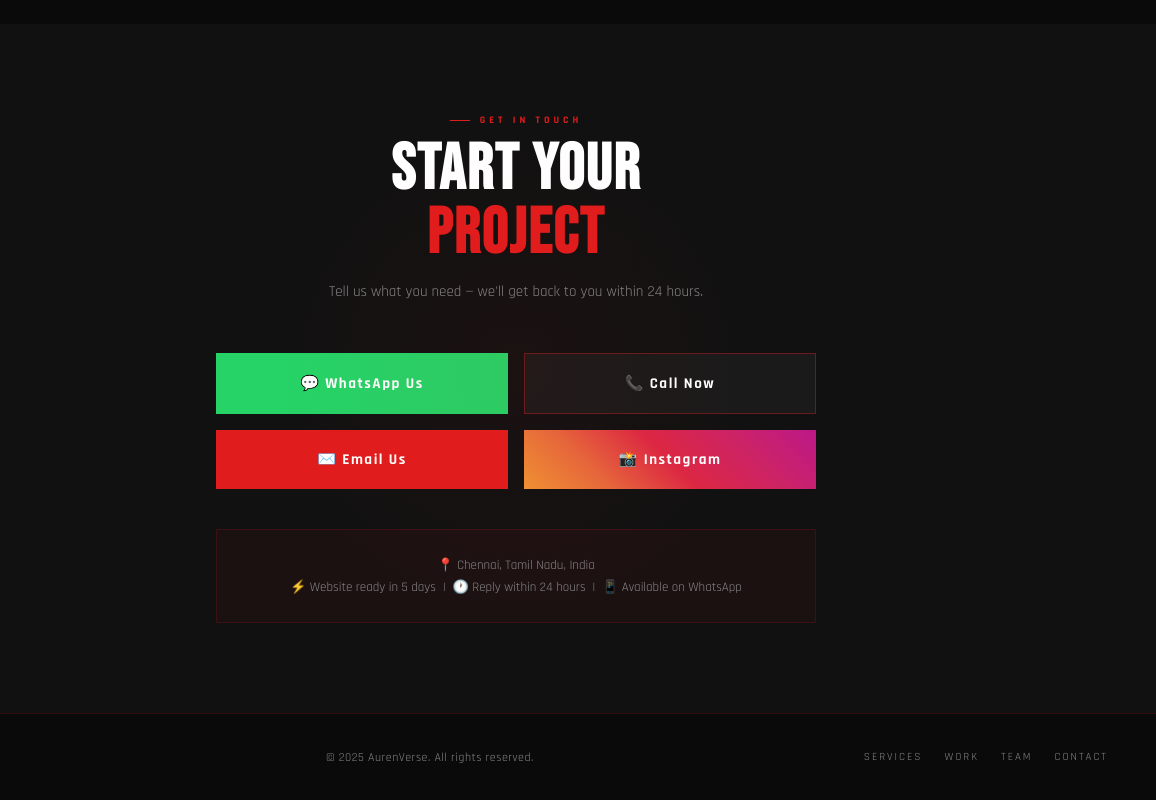
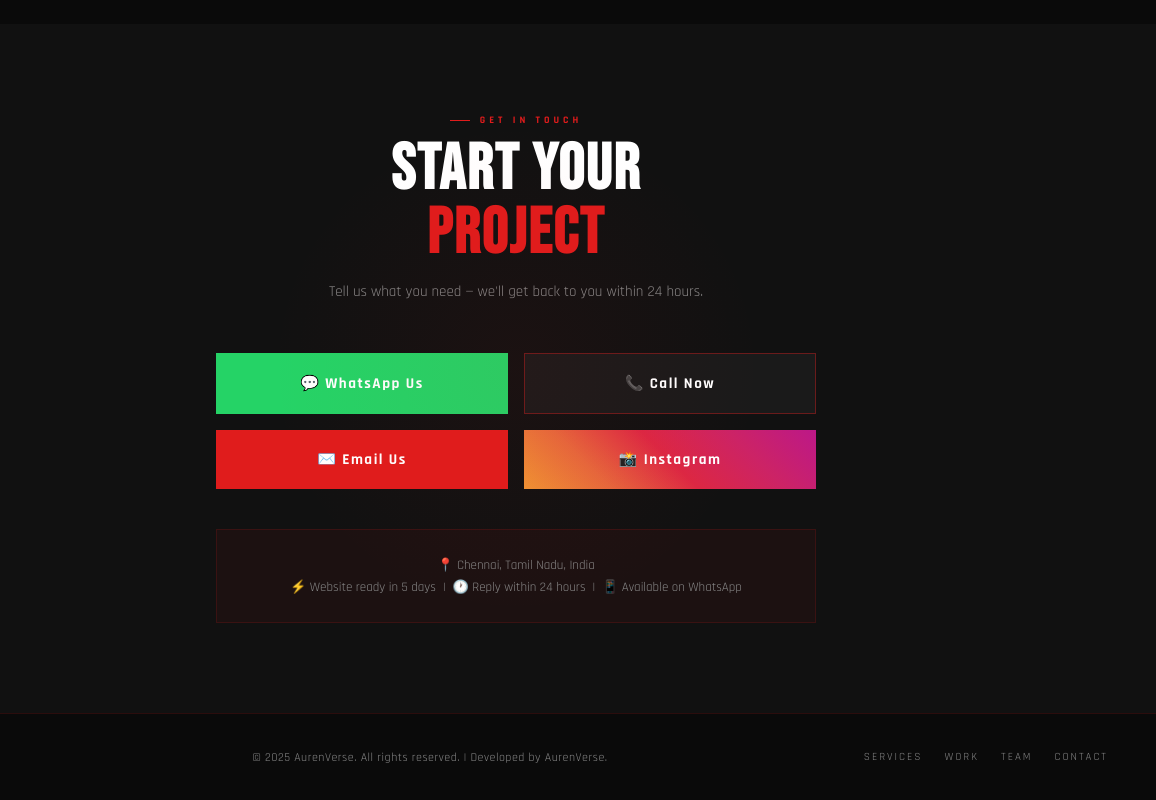
Before and after one commit to ARULSEBASTIN71/aurenverse, a website: page public/index.html in a window 1280 px wide. Shown: the part 6124-6924 px from the top of the page, 124-1280 px from the left. Drawn offline with Linux system fonts and the light colour scheme.

Commit message:
add developed by

```diff
--- a/public/index.html
+++ b/public/index.html
@@ -529,7 +529,7 @@ footer img{height:30px;object-fit:contain}
 <!-- FOOTER -->
 <footer>
   <img src="logo.png" alt="AurenVerse"/>
-  <div class="footer-copy">© 2025 AurenVerse. All rights reserved.</div>
+  <div class="footer-copy">© 2025 AurenVerse. All rights reserved. | Developed by AurenVerse.</div>
   <div class="footer-links">
     <a href="#services">Services</a>
     <a href="#portfolio">Work</a>
```
